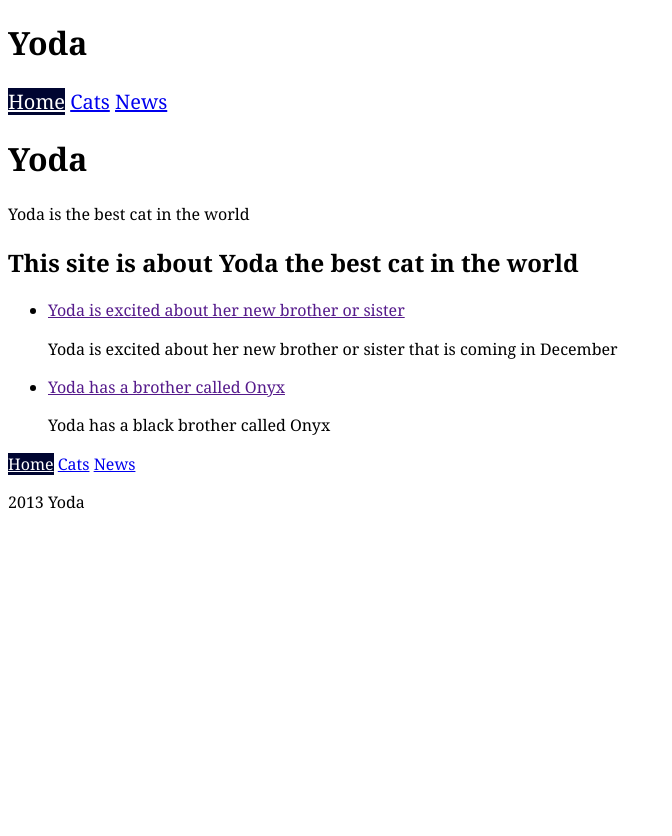
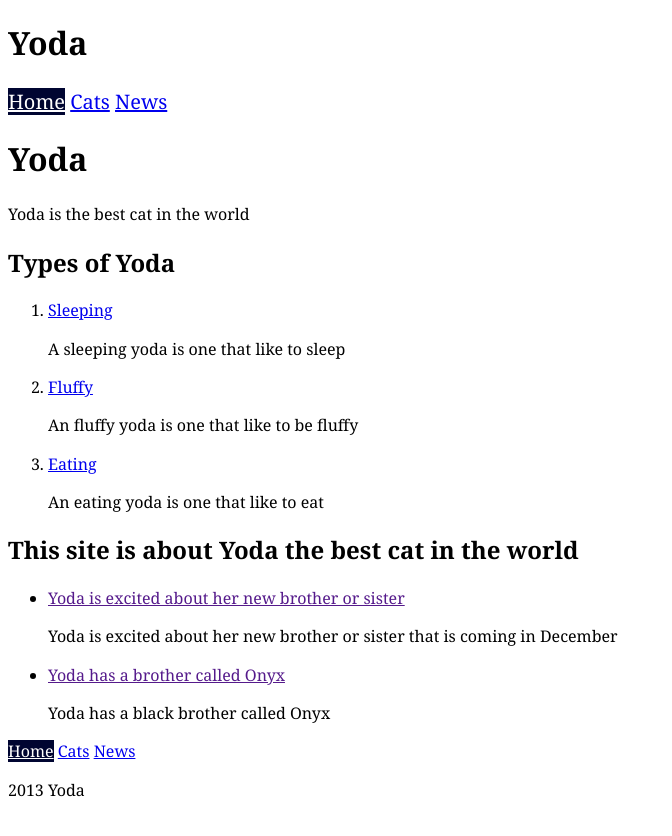
Before and after one commit to alials/Yoda, a Jekyll site: the page built from index.html, in a window 1280 px wide. Shown: the top 836 px of the page, without its empty margins (0-672 px from the left). Built offline with Jekyll 4.4.1, drawn with Linux system fonts in a browser that asks for light colours.

Commit message:
Added new pages

```diff
--- /dev/null
+++ b/_data/yoda-types.yml
@@ -0,0 +1,11 @@
+- title: Sleeping
+  folder: sleeping
+  content: 'A sleeping yoda is one that like to sleep'
+
+- title: Fluffy
+  folder: fluffy
+  content: 'An fluffy yoda is one that like to be fluffy'
+
+- title: Eating
+  folder: eating
+  content: 'An eating yoda is one that like to eat'
--- a/_includes/nav.html
+++ b/_includes/nav.html
@@ -1,7 +1,7 @@
 <nav>
     <ul class="nav {{include.navclass}}">
         <li><a href="{{site.baseurl}}/index.html" class="{% if page.url == '/' %}current{% endif %}">Home</a></li>
-        <li><a href="{{site.baseurl}}/cats/">Cats</a></li>
-        <li><a href="{{site.baseurl}}/news.html" class="{% if page.url contains'news' or page.url contains 'recently-discovered' %}current{% endif %}">News</a></li>
+        <li><a href="{{site.baseurl}}/cats/" class="{% if page.url contains 'Cats' %}current{% endif %}">Cats</a></li>
+        <li><a href="{{site.baseurl}}/news.html" class="{% if page.url contains 'news' or page.url contains 'recently-discovered' %}current{% endif %}">News</a></li>
     </ul>
 </nav>
--- a/index.html
+++ b/index.html
@@ -3,6 +3,19 @@ layout: default
 ---
 <h1> Yoda</h1>
 <p> Yoda is the best cat in the world </p>
+
+<h2> Types of Yoda</h2>
+
+<ol>
+{% for planet in site.data.yoda-types %}
+        <li>
+<a href="#">{{planet.title}}</a>
+{{planet.content | markdownify }}
+</li>
+
+
+{% endfor %}
+</ol>
 
 <h2> This site is about Yoda the best cat in the world </h2>
 
```
Also changed, not shown: Cats/index.html (added, +7 -0 lines).
